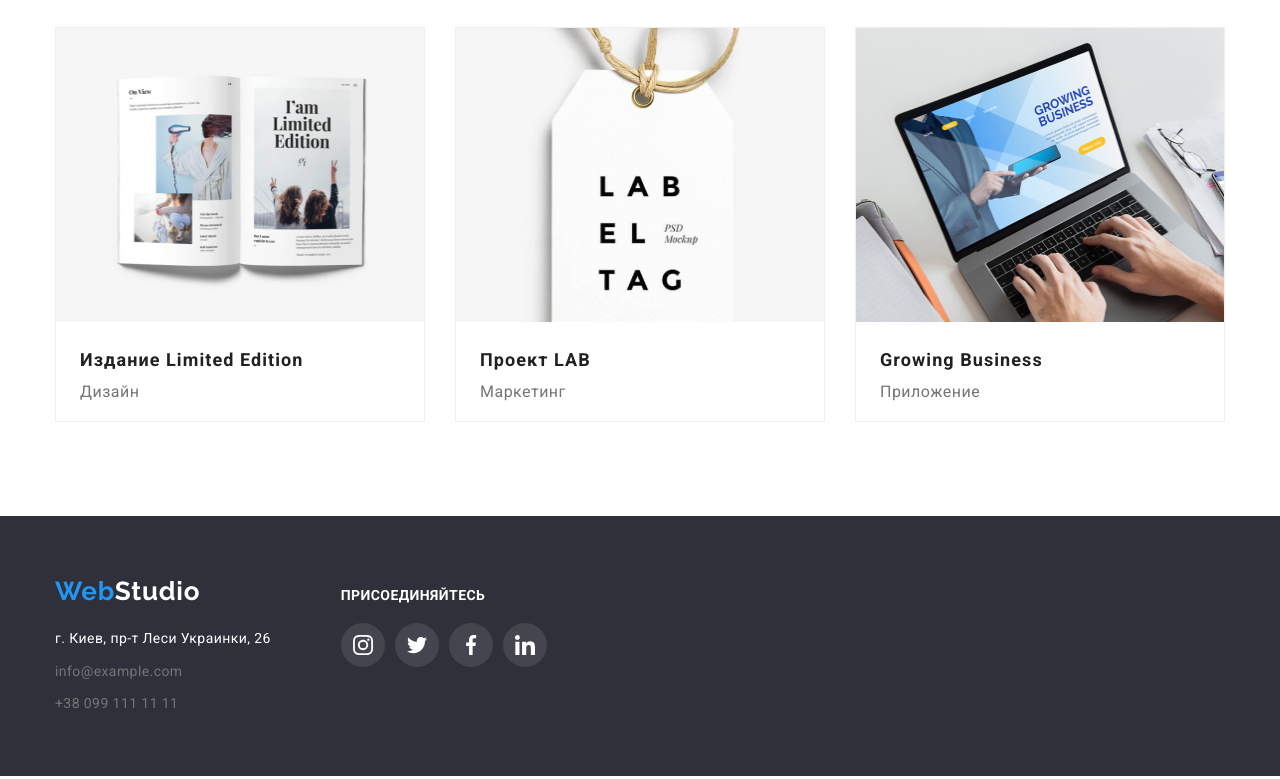
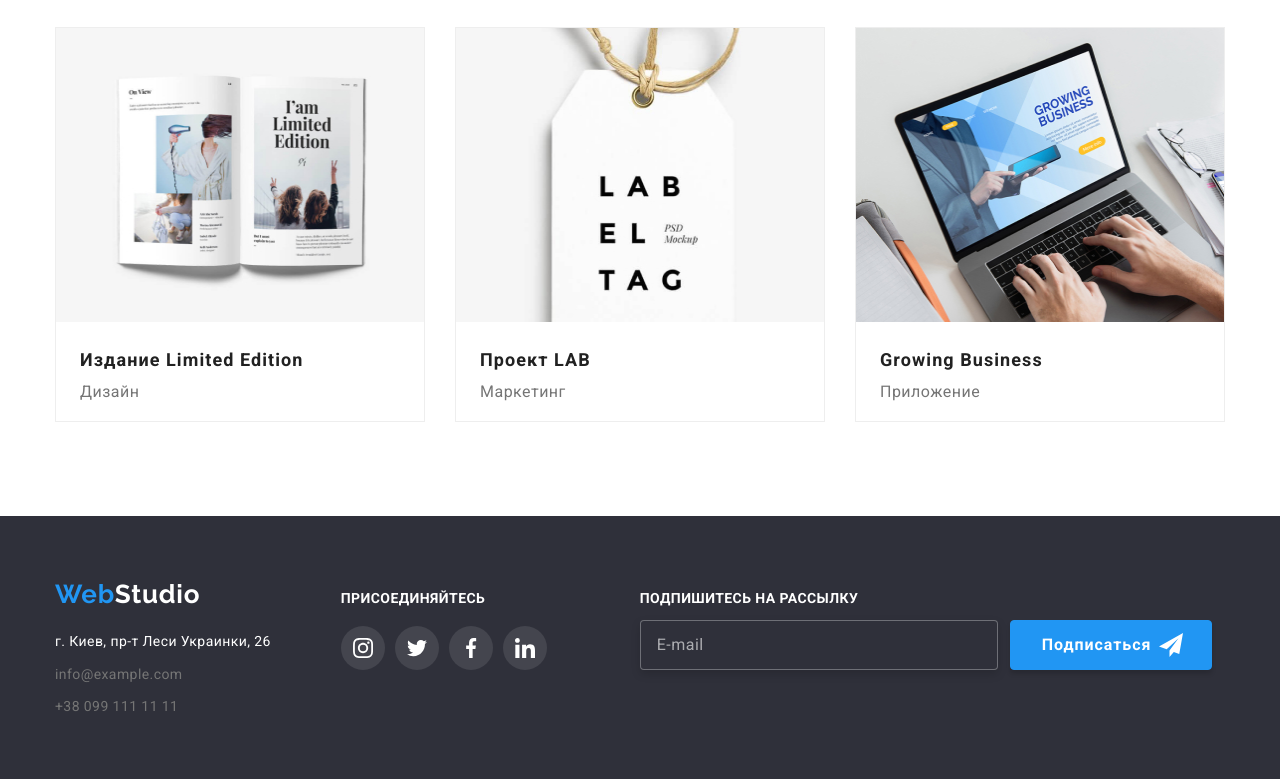
Before and after one commit to AlexLutsyk/goit-markup-hw-06, a plain HTML site: page portfolio.html in a window 1280 px wide. Shown: the part 1086-1865 px from the top of the page. Drawn offline with nearby package versions, Linux system fonts and the light colour scheme.

Commit message:
adding form to portfolio

```diff
--- a/portfolio.html
+++ b/portfolio.html
@@ -258,7 +258,19 @@
                     </li>
                 </ul>
             </div>
+            <div class="sign-container">
+                <p class="sign-footer-text">Подпишитесь на рассылку</p>
+                <form class="footer-form" action="#">
+                    <input class="sign-input-footer" type="email" name="user-email" id="footer-email" placeholder="E-mail">
+                    <button class="sign-footer-button" type="submit">Подписаться
+                        <svg class="icon-send" width="24px" height="24px">
+                            <use class="accent" href="./images/sprites/sprite.svg#icon-send"></use>
+                        </svg>
+                    </button>
+                </form>
+            </div>
         </div>
+
     </footer>
 
 </body>
```
